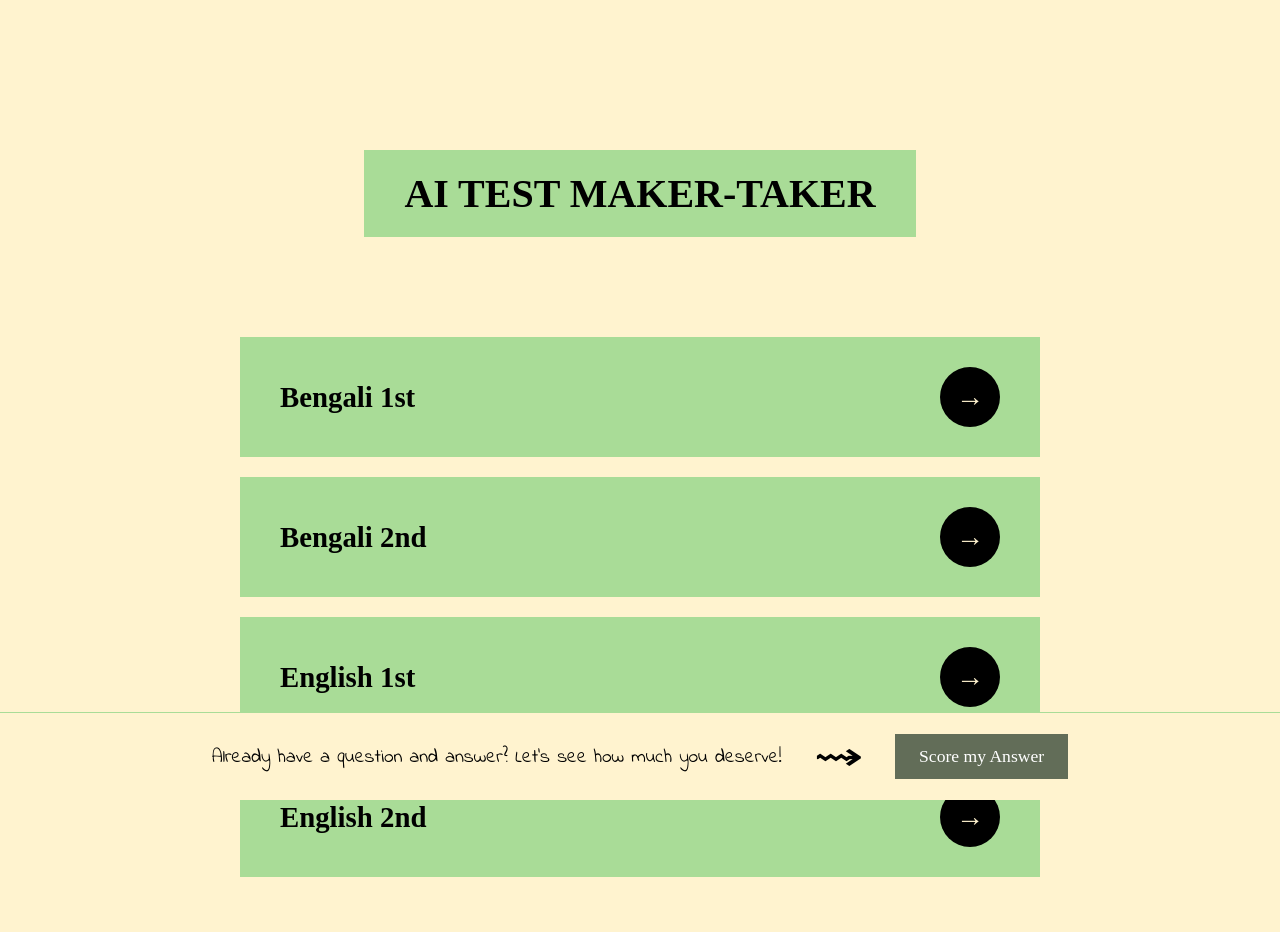
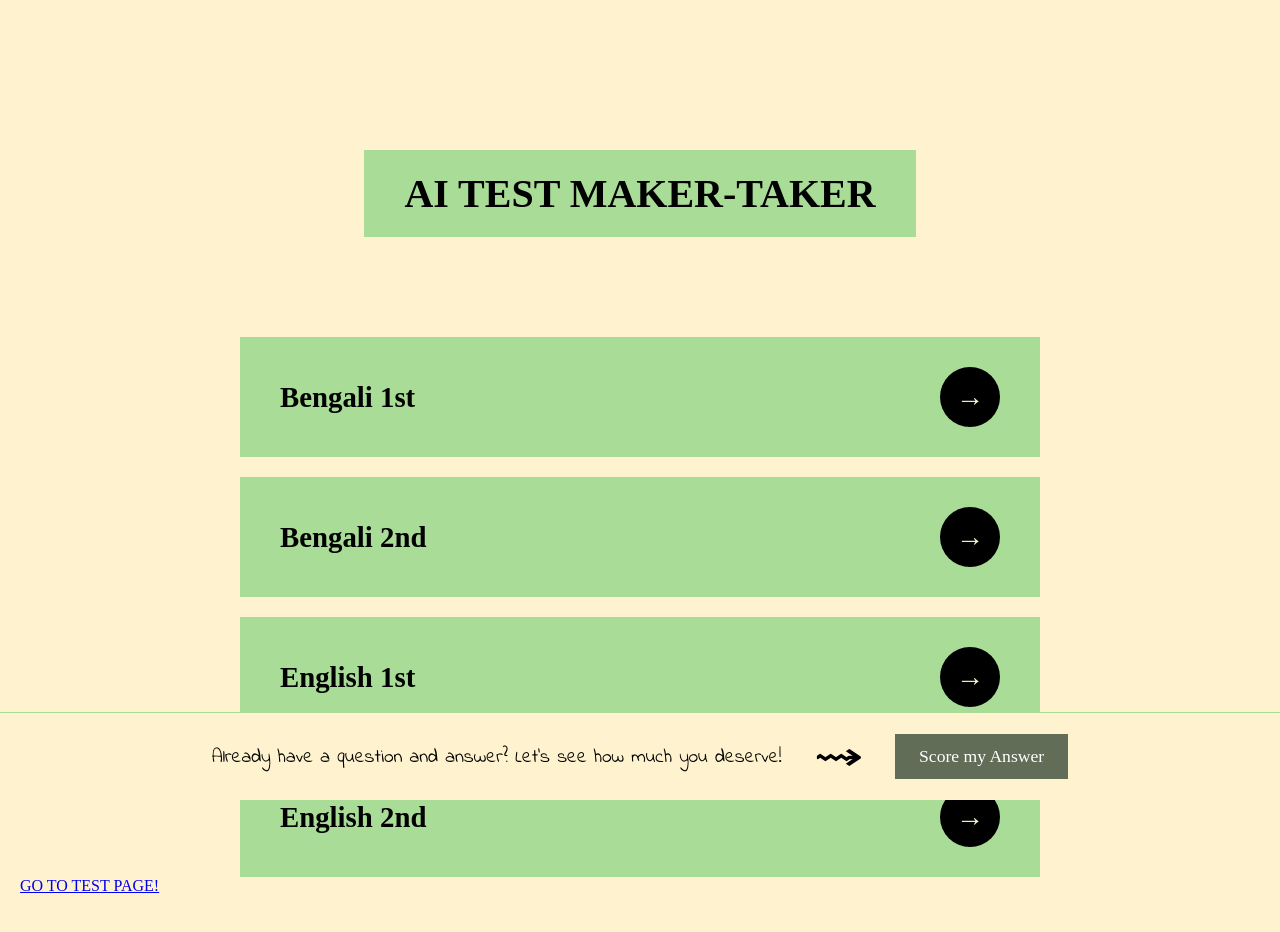
Before and after one commit to samiulmuztaba/AI_TEST_MAKER_TAKER, a React (Vite) app: page / in a window 1280 px wide. Shown: the top 932 px of the page. Built offline with nearby package versions, Linux system fonts and the light colour scheme; a web font is replaced by a local one.

Commit message:
added link for test page

```diff
--- a/src/pages/HomePage.jsx
+++ b/src/pages/HomePage.jsx
@@ -87,6 +87,7 @@ function HomePage() {
           Score my Answer
         </button>
       </div>
+      <Link to={"/testpage"}>GO TO TEST PAGE!</Link>
     </div>
   );
 }
```
